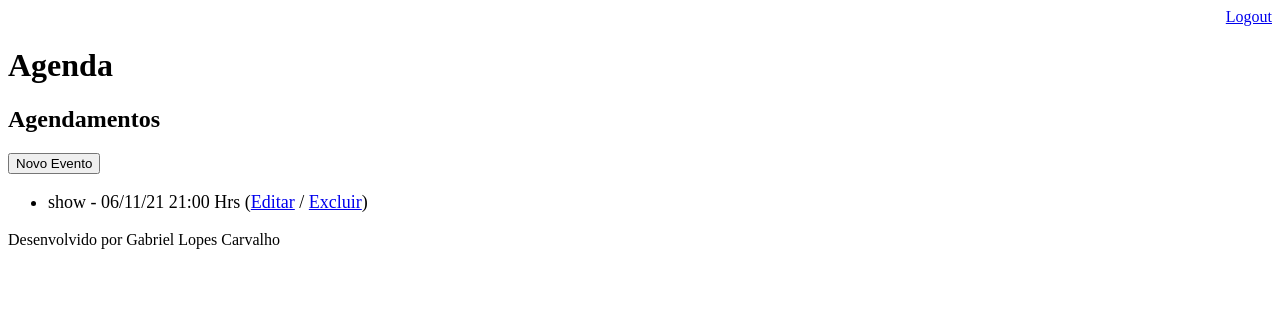
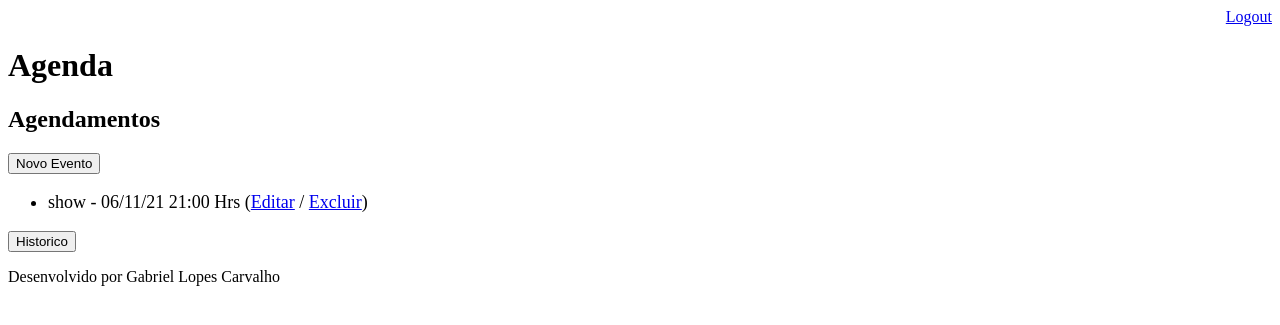
Before and after one commit to GabriellCarvalho/agenda_django, a Django app: page /agenda/ in a window 1280 px wide. Shown: the top 325 px of the page. Run offline with Django 3.2, Linux system fonts and the light colour scheme; a user stored in the database is signed in; data comes from the database, SQL or seed files in the repository; both versions use the stored data as it was after the commit.

Commit message:
Criado tela de histórico de eventos

```diff
--- a/agenda/urls.py
+++ b/agenda/urls.py
@@ -23,6 +23,7 @@ urlpatterns = [
     path('agenda/', views.lista_eventos),
     path('agenda/lista', views.json_lista_evento),
     path('agenda/evento/', views.evento),
+    path('agenda/historico/', views.historico_evento),
     path('agenda/evento/submit', views.submit_evento),
     path('agenda/evento/delete/<int:id_evento>', views.delete_evento),
     path('', RedirectView.as_view(url='/agenda/')),
--- a/core/models.py
+++ b/core/models.py
@@ -27,3 +27,9 @@ class Evento(models.Model):
             return True
         else:
             return False
+
+    def get_prox_evento(self):
+        if self.data_evento < datetime.now() + timedelta(hours=1):
+             return True
+        else:
+            return False
--- a/core/views.py
+++ b/core/views.py
@@ -91,3 +91,12 @@ def json_lista_evento(request):
     usuario = request.user
     evento = Evento.objects.filter(usuario=usuario).values('id', 'titulo')
     return JsonResponse(list(evento), safe=False)
+
+@login_required(login_url='/login/')
+def historico_evento(request):
+    usuario = request.user
+    data_atual = datetime.now() - timedelta(hours=1)
+    evento = Evento.objects.filter( usuario=usuario,
+                                    data_evento__lt=data_atual)
+    response = {'eventos': evento}
+    return render(request, 'historico.html', response)
--- a/templates/agenda.html
+++ b/templates/agenda.html
@@ -8,8 +8,11 @@
     <ul style="font-size: 18px">
         {% for evento in eventos %}
             <li>
-                <div style={% if evento.get_evento_atrasado %}
+                <div style= {% if evento.get_evento_atrasado %}
                                 "color:red"
+                            {% endif %}
+                            {% if evento.get_prox_evento %}
+                                "color:yellow"
                             {% endif %}>
                     {{ evento.titulo}} - {{ evento.get_data_evento }}
                     (<a href="evento/?id={{ evento.id }}">Editar</a> /
@@ -18,4 +21,7 @@
             </li>
         {% endfor %}
     </ul>
+    <a href="historico/">
+        <button type="button">Historico</button>
+    </a>
 {% endblock %}
```
Also changed, not shown: templates/historico.html (added, +12 -0 lines), db.sqlite3.
